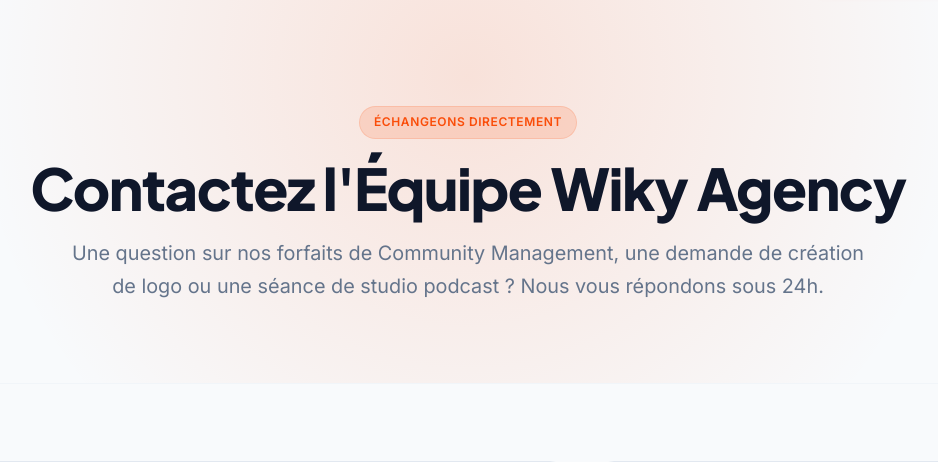
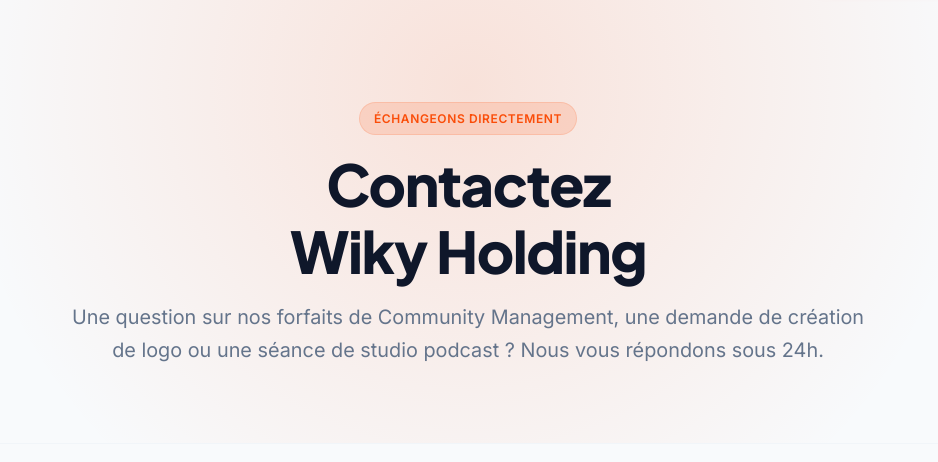
Before and after one commit to Liferenew70/achelyrapport, a PHP site: page /contact in a window 1280 px wide. Shown: the part 76-538 px from the top of the page, without its empty margins (172-1110 px from the left). Run offline with PHP 8.4, Linux system fonts and the light colour scheme.

Commit message:
wiky agency en wiky holding

```diff
--- a/app/Models/ServiceModel.php
+++ b/app/Models/ServiceModel.php
@@ -4,7 +4,7 @@ namespace App\Models;
 class ServiceModel
 {
     /**
-     * Retourne la liste exhaustive des prestations de Wiky Agency
+     * Retourne la liste exhaustive des prestations de Wiky Holding
      */
     public static function getAll(): array
     {
--- a/app/Views/pages/contact.php
+++ b/app/Views/pages/contact.php
@@ -8,7 +8,7 @@ require dirname(__DIR__) . '/layout/header.php';
 <section class="page-hero">
     <div class="container text-center">
         <div class="badge">Échangeons Directement</div>
-        <h1 class="page-title">Contactez l'Équipe Wiky Agency</h1>
+        <h1 class="page-title">Contactez <br> Wiky Holding</h1>
         <p class="page-lead max-w-reading">
             Une question sur nos forfaits de Community Management, une demande de création de logo ou une séance de studio podcast ? Nous vous répondons sous 24h.
         </p>
```
